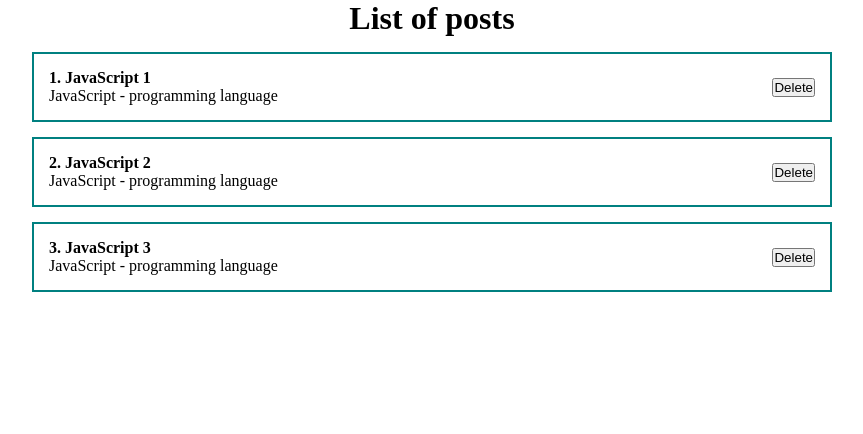
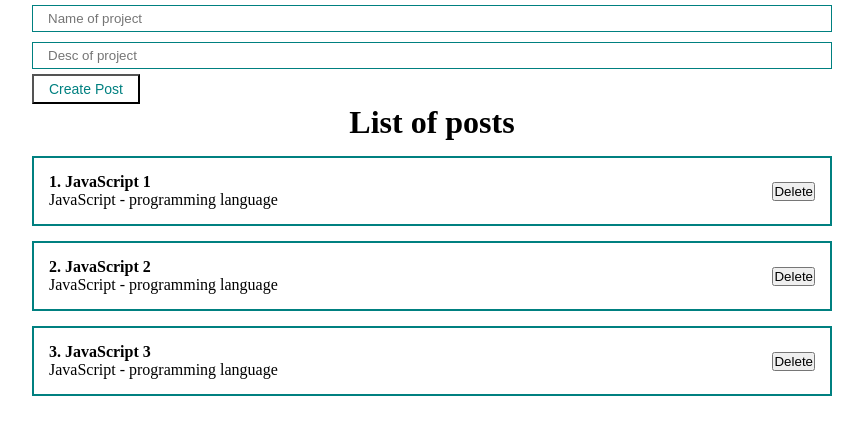
Before and after one commit to NastyaYemko/react-project, a React (Create React App) app: page / in a window 1280 px wide. Shown: the top 434 px of the page, without its empty margins (208-1071 px from the left). Built offline with nearby package versions, Linux system fonts and the light colour scheme.

Commit message:
create styles

```diff
--- a/src/App.js
+++ b/src/App.js
@@ -4,6 +4,8 @@
 import PostItem from "./components/PostItem";
 import './styles/App.css'
 import PostList from "./components/PostList";
+import MyButton from "./components/UI/button/MyButton";
+import MyInput from "./components/UI/input/MyInput";
 
 function App() {
     const [posts, setPosts] = useState([
@@ -13,6 +15,11 @@
     ])
   return (
     <div className="App">
+        <form>
+            <MyInput type="text" placeholder="Name of project"/>
+            <MyInput type="text" placeholder="Desc of project"/>
+            <MyButton>Create Post</MyButton>
+        </form>
       <PostList posts={posts}/>
     </div>
   );
--- /dev/null
+++ b/src/components/UI/button/MyButton.jsx
@@ -0,0 +1,13 @@
+import React from 'react';
+import classes from './MyButton.module.css'
+
+const MyButton = ({children, ...props}) => {
+    return (
+        <button {...props} className={classes.myBtn}>
+             {/*{props.children} if const MyButton = (props) =>*/}
+            {children}
+        </button>
+    );
+};
+
+export default MyButton;
--- /dev/null
+++ b/src/components/UI/button/MyButton.module.css
@@ -0,0 +1,8 @@
+.myBtn {
+    padding: 5px 15px;
+    color: teal;
+    font-size: 14px;
+    background: transparent;
+    bonder: 1px solid teal;
+    cursor: pointer;
+}
--- /dev/null
+++ b/src/components/UI/input/MyInput.jsx
@@ -0,0 +1,10 @@
+import React from 'react';
+import classes from './MyInput.module.css'
+
+const MyInput = (props) => {
+    return (
+        <input {...props} className={classes.myInput}/>
+    );
+};
+
+export default MyInput;
--- /dev/null
+++ b/src/components/UI/input/MyInput.module.css
@@ -0,0 +1,6 @@
+.myInput {
+    width: 100%;
+    padding: 5px 15px;
+    margin: 5px 0;
+    border: 1px solid teal;
+}
```
